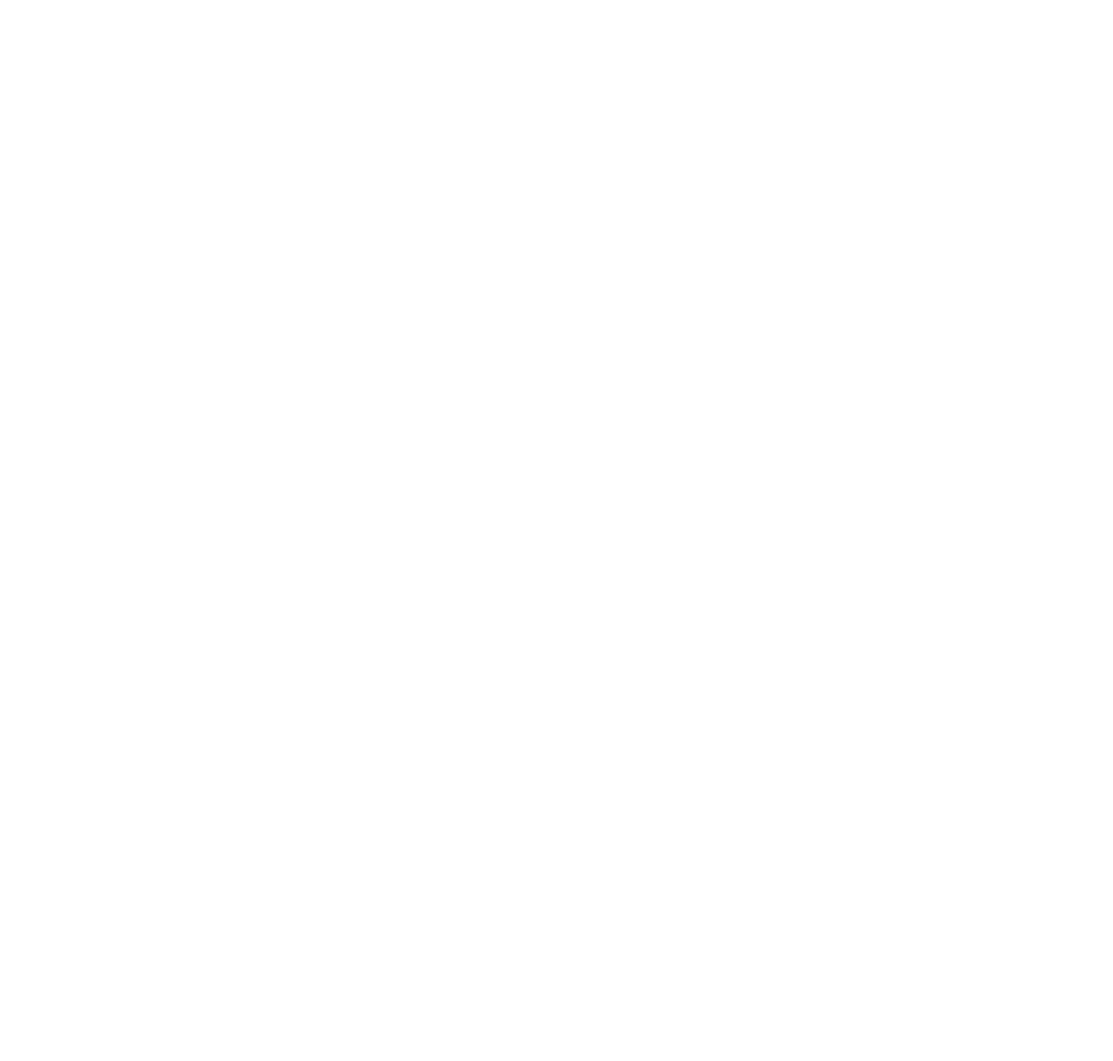
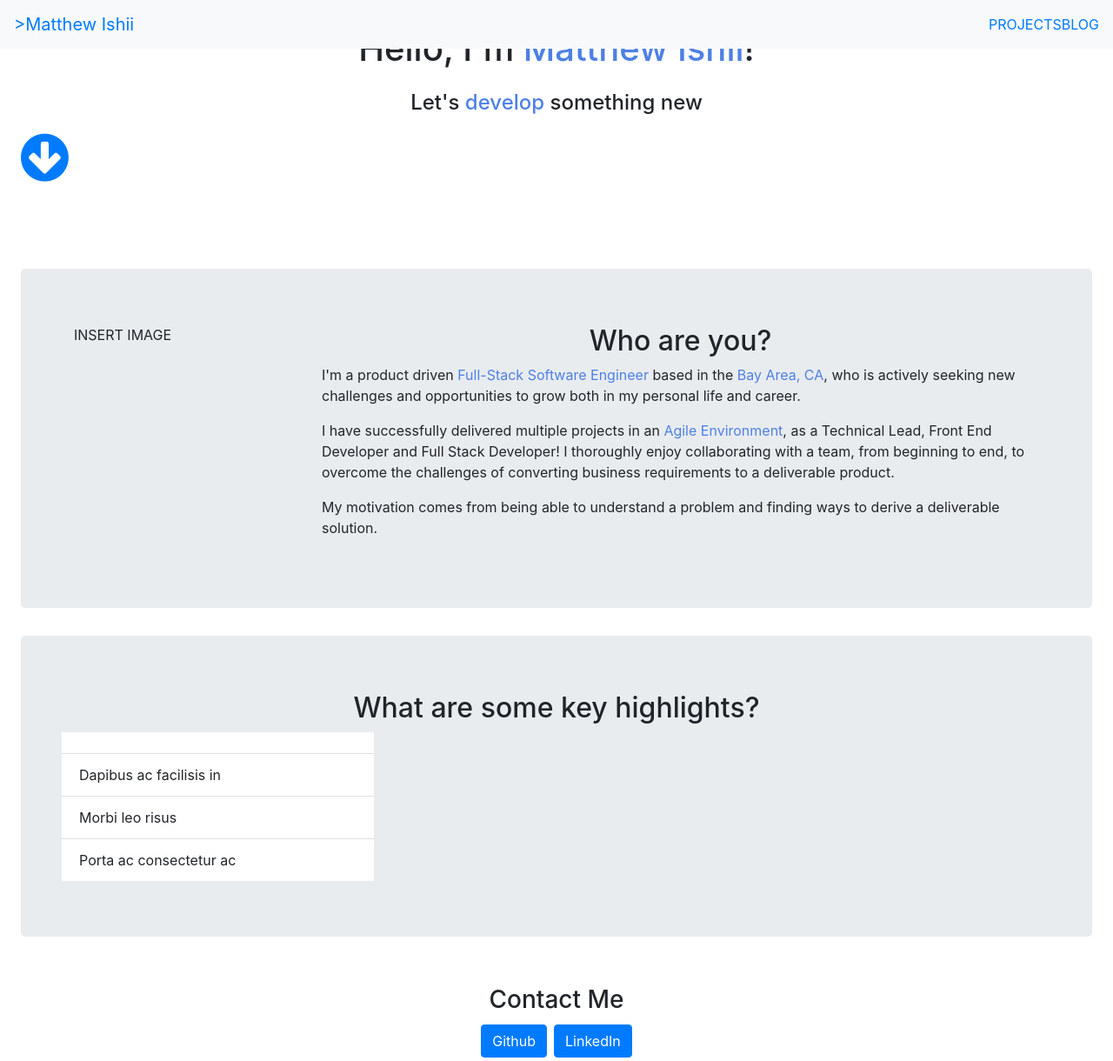
Before and after one commit to mattishii26/gatsby-personal-portfolio, a Gatsby site: page / in a window 1280 px wide. Shown: the whole page at 87% size. Before the commit the page ends 800 px from the top, so only its background shows below. Built offline with nearby package versions, Linux system fonts and the light colour scheme; Gatsby itself is replaced by a stand-in of ours.

Commit message:
Update Items

```diff
--- a/gatsby-config.js
+++ b/gatsby-config.js
@@ -5,6 +5,6 @@
     author: `@gatsbyjs`,
   },
   plugins: [
-    `gatsby-plugin-material-ui`,
+    `gatsby-plugin-sass`
   ],
 }
--- a/package.json
+++ b/package.json
@@ -7,17 +7,21 @@
   "dependencies": {
     "@material-ui/core": "^4.9.5",
     "@material-ui/styles": "^4.9.0",
+    "bootstrap": "^4.4.1",
     "gatsby": "^2.19.7",
     "gatsby-image": "^2.2.39",
     "gatsby-plugin-manifest": "^2.2.39",
     "gatsby-plugin-material-ui": "^2.1.6",
     "gatsby-plugin-offline": "^3.0.32",
     "gatsby-plugin-react-helmet": "^3.1.21",
+    "gatsby-plugin-sass": "^2.1.29",
     "gatsby-plugin-sharp": "^2.4.3",
     "gatsby-source-filesystem": "^2.1.46",
     "gatsby-transformer-sharp": "^2.3.13",
+    "node-sass": "^4.13.1",
     "prop-types": "^15.7.2",
     "react": "^16.12.0",
+    "react-bootstrap": "^1.0.0-beta.17",
     "react-dom": "^16.12.0",
     "react-helmet": "^5.2.1"
   },
--- /dev/null
+++ b/src/components/about.js
@@ -0,0 +1,40 @@
+import React from 'react';
+import MasterLayout from '../styling/master.module.scss';
+import {
+    Container,
+    Row,
+    Col,
+    Jumbotron
+} from 'react-bootstrap';
+
+const AboutSection = () =>{
+    return(
+        <div>
+            <div id="aboutSection" className="mb-5 pb-5"></div>
+            <Jumbotron>
+            <Container>
+                <Row>
+                    <Col xs={3}>
+                        INSERT IMAGE
+                    </Col>
+                    <Col xs={9}>
+                        <div className="text-center">
+                            <h2>Who are you?</h2>
+                        </div>
+                        <p>
+                            I'm a product driven <span className={MasterLayout.highlightOceanBlue}>Full-Stack Software Engineer</span> based in the <span className={MasterLayout.highlightOceanBlue}>Bay Area, CA</span>, who is actively seeking new challenges and opportunities to grow both in my personal life and career.
+                        </p>
+                        <p>
+                            I have successfully delivered multiple projects in an <span className={MasterLayout.highlightOceanBlue}>Agile Environment</span>, as a Technical Lead, Front End Developer and Full Stack Developer! I thoroughly enjoy collaborating with a team, from beginning to end, to overcome the challenges of converting business requirements to a deliverable product.
+                        </p>
+                        <p>
+                            My motivation comes from being able to understand a problem and finding ways to derive a deliverable solution.
+                        </p>
+                    </Col>
+                </Row>
+            </Container>
+            </Jumbotron>
+        </div>
+    )
+}
+export default AboutSection;
--- /dev/null
+++ b/src/components/experience.js
@@ -0,0 +1,23 @@
+import React from 'react';
+import { Jumbotron, ListGroup, Col } from 'react-bootstrap';
+
+const ExperiencePanel = () => {
+    return (
+        <Jumbotron>
+            <div className="text-center">
+                <h2>What are some key highlights?</h2>
+            </div>
+            <Col xs={4}>
+                <ListGroup variant="flush">
+                    <ListGroup.Item></ListGroup.Item>
+                    <ListGroup.Item>Dapibus ac facilisis in</ListGroup.Item>
+                    <ListGroup.Item>Morbi leo risus</ListGroup.Item>
+                    <ListGroup.Item>Porta ac consectetur ac</ListGroup.Item>
+                </ListGroup>
+            </Col>
+
+        </Jumbotron>
+    )
+}
+
+export default ExperiencePanel;
--- /dev/null
+++ b/src/components/footer.js
@@ -0,0 +1,28 @@
+import React from 'react';
+import Data from '../data';
+import {
+    ButtonToolbar,
+    Button
+} from 'react-bootstrap';
+
+const Footer = () => {
+    return (
+        <div className="container-fluid text-center">
+            <h3>Contact Me</h3>
+            <ButtonToolbar bsPrefix="text-center">
+
+
+            {
+                Data.social.map(item =>{
+                    return(
+                    <Button className="m-1" variant="primary" target="_blank" href={item.link}>{item.linkName}</Button>
+                    )
+                })
+            }
+            </ButtonToolbar>
+
+        </div>
+    )
+}
+
+export default Footer;
--- /dev/null
+++ b/src/components/header.js
@@ -0,0 +1,46 @@
+import React from 'react';
+import { Link } from 'gatsby';
+import Data from '../data';
+import headerStyle from './header.module.scss';
+
+import {
+    Navbar,
+    Nav,
+} from 'react-bootstrap';
+
+const Header = () => {
+    return (
+        <div className={headerStyle.header}>
+            <Navbar bg="light" expand="lg" fixed="top">
+            <Navbar.Brand className={headerStyle.headerTitle}>
+                <Link to='/' className={headerStyle.headerLink}>
+                >{
+                Data.whoAmI
+            }<span className={headerStyle.blinkHeader}>_</span>
+                </Link>
+            </Navbar.Brand>
+            <Navbar.Toggle aria-controls="basic-navbar-nav" />
+            <Navbar.Collapse id="basic-navbar-nav">
+                <Nav className="ml-auto">
+                    {
+                        Data.links.map(link => {
+                            return headerItem(link);
+                        })
+                    }
+                </Nav>
+            </Navbar.Collapse>
+            </Navbar>
+        </div>
+
+    )
+}
+
+const headerItem = (link) => {
+    return (
+        <Nav.Item className={headerStyle.headerNavItem}>
+            <Link to={link.path} className={headerStyle.headerLink} activeClassName={headerStyle.headerLinkActive}>{link.name}</Link>
+        </Nav.Item>
+    )
+}
+
+export default Header;
--- /dev/null
+++ b/src/components/header.module.scss
@@ -0,0 +1,35 @@
+$lightGreen: #dff6f0;
+$lightBlue: #46b3e6;
+$oceanBlue: #4d80e4;
+$darkBlue: #2e279d;
+
+.header-title:hover{
+    text-decoration: none !important;
+}
+.header-nav-item{
+    margin-left: 5px;
+    margin-right: 5px;
+}
+.header-nav-item{
+    margin-left: 5px;
+    margin-right: 5px;
+}
+.blinkHeader {
+    animation: blinker 1.2s step-start infinite;
+}
+
+@keyframes blinker {
+    50% {
+        opacity: 0;
+    }
+}
+.header-link{
+    font-weight: bold;
+    font-size: 25px;
+}
+.header-link-active{
+    color: $darkBlue;
+}
+.header-link:hover{
+    text-decoration: none !important;
+}
--- /dev/null
+++ b/src/components/introduction.js
@@ -0,0 +1,24 @@
+import React from 'react';
+
+import MasterLayout from '../styling/master.module.scss';
+const Introduction = () => {
+    return (
+        <div className={MasterLayout.introductionBody}>
+            <div className={MasterLayout.introductionBodyPanel}>
+                <h1 className="text-center p-2">
+                    Hello, I'm <span className={MasterLayout.highlightOceanBlue}>Matthew Ishii</span>!
+            </h1>
+            <h4 className="text-center p-2">
+                    Let's <span className={MasterLayout.highlightOceanBlue}>develop</span> something new
+            </h4>
+            </div>
+
+            <div className={MasterLayout.introNext}>
+                <a className={`fa fa-arrow-circle-down fa-4x ${MasterLayout.introButton}`} aria-hidden="true" href="#aboutSection"></a>
+            </div>
+            <link rel="stylesheet" href="https://cdnjs.cloudflare.com/ajax/libs/font-awesome/4.7.0/css/font-awesome.min.css"></link>
+        </div>
+
+    )
+}
+export default Introduction;
--- /dev/null
+++ b/src/components/layout.js
@@ -0,0 +1,21 @@
+import React from 'react';
+
+import Header from './header';
+import Footer from './footer';
+import MasterLayout from '../styling/master.module.scss';
+import 'bootstrap/dist/css/bootstrap.min.css';
+
+const Layout = (props) =>{
+    return(
+        <div>
+            <Header></Header>
+                <div className="container-fluid p-4">
+                {props.children}
+                </div>
+
+            <Footer></Footer>
+        </div>
+    )
+}
+
+export default Layout;
--- a/src/data.js
+++ b/src/data.js
@@ -1,7 +1,26 @@
 let data = {
-    links: [
-        "blog",
-        "projects"
+    whoAmI: "Matthew Ishii",
+    links:
+    [
+        {
+            path: "/projects",
+            name: "PROJECTS"
+        },
+        {
+            path: "/blog",
+            name: "BLOG"
+        },
     ],
+    social:
+    [
+        {
+            link: "https://github.com/mattishii26",
+            linkName:"Github"
+        },
+        {
+            link: "https://www.linkedin.com/in/matthew-ishii-b1b31499/",
+            linkName:"LinkedIn"
+        },
+    ]
 }
 export default data;
--- a/src/pages/index.js
+++ b/src/pages/index.js
@@ -1,9 +1,18 @@
 import React from 'react';
+
+import Layout from '../components/layout';
+
+import Introduction from '../components/introduction';
+import About from '../components/about';
+import ExperiencePanel from '../components/experience';
 
 const HomePage = () =>{
     return (
-        <div>
-        </div>
+        <Layout>
+           <Introduction></Introduction>
+           <About></About>
+           <ExperiencePanel></ExperiencePanel>
+        </Layout>
     )
 }
 
--- /dev/null
+++ b/src/styling/master.module.scss
@@ -0,0 +1,48 @@
+$lightGreen: #dff6f0;
+$lightBlue: #46b3e6;
+$oceanBlue: #4d80e4;
+$darkBlue: #2e279d;
+$lighterGrey: #dadada;
+$lightGrey: #c0c0c0;
+
+html {
+    scroll-behavior: smooth;
+}
+
+.globalLayout{
+    background-color: $lighterGrey;
+}
+.highlightDarkBlue{
+    color:$darkBlue;
+}
+.highlightOceanBlue{
+    color:$oceanBlue;
+}
+
+.introduction-body{
+    min-height: 95%;
+    min-height: 95vh;
+    min-width: 100%;
+    min-width: 100vh;
+    position: relative;
+}
+.introduction-body-panel{
+    position: absolute;
+    top: 40%;
+    left: 50%;
+  transform: translate(-50%, -50%);
+}
+.intro-next{
+    position: absolute;
+    bottom: 0;
+    width: 100%;
+    text-align: center;
+
+    a:hover{
+        color:$lightBlue;
+        text-decoration: none;
+    }
+    a{
+        color:$oceanBlue;
+    }
+}
```
Also changed, not shown: src/components/projects.js (added, +11 -0 lines), src/pages/blog/index.js (+13 -0 lines), src/pages/projects/index.js (+9 -5 lines), src/styling/index.module.scss (added), 1 other file.
